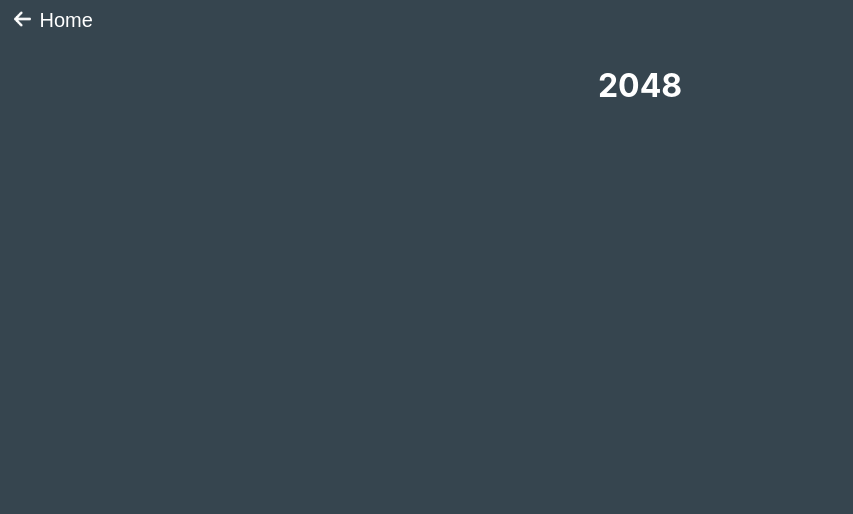
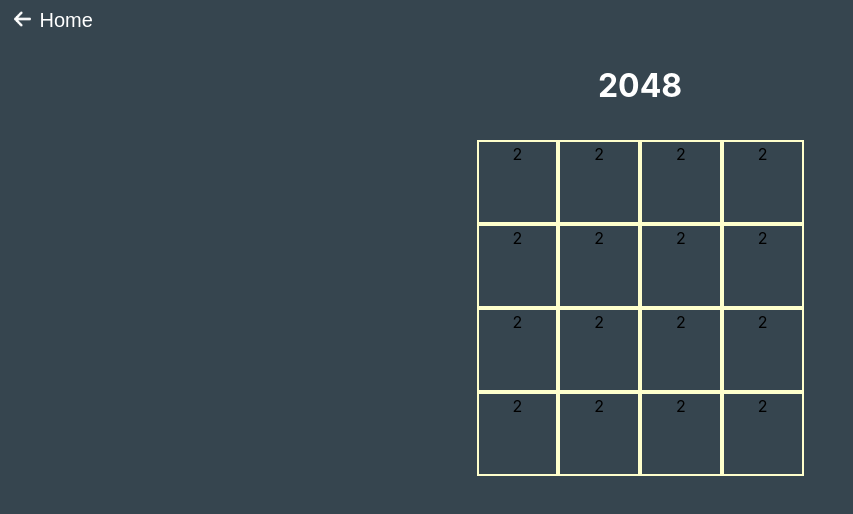
Before and after one commit to AmruthjithSunil/game-library, a React (Vite) app: page /2048 in a window 1280 px wide. Shown: the top 514 px of the page, without its empty margins (0-853 px from the left). Built offline with nearby package versions, Linux system fonts and the light colour scheme.

Commit message:
testisg build issue

```diff
--- /dev/null
+++ b/src/pages/2048/Box.tsx
@@ -0,0 +1,11 @@
+import styled from "styled-components";
+
+const Frame = styled.div`
+  width: 109px;
+  height: 80px;
+  border: solid 2px #ffffcc;
+`;
+
+export default function Box({ content }: { content: number }) {
+  return <Frame>{content !== 0 && content}</Frame>;
+}
--- a/src/pages/2048/PlayGround.tsx
+++ b/src/pages/2048/PlayGround.tsx
@@ -1,6 +1,7 @@
 import { useState } from "react";
 import styled from "styled-components";
 import { initBoxes } from "./util";
+import Box from "./Box";
 
 const Frame = styled.div`
   width: 327px;
@@ -14,7 +15,11 @@
   return (
     <Frame>
       {boxes.map((row) => (
-        <div key={row[0].id} style={{ display: "flex" }}></div>
+        <div key={row[0].id} style={{ display: "flex" }}>
+          {row.map((box) => (
+            <Box key={box.id} content={box.content} />
+          ))}
+        </div>
       ))}
     </Frame>
   );
--- a/src/pages/2048/util.ts
+++ b/src/pages/2048/util.ts
@@ -7,7 +7,7 @@
 for (let i = 0; i < 4; i++) {
   const row: Box[] = [];
   for (let j = 0; j < 4; j++) {
-    row.push({ id: i * 4 + j, content: 0 });
+    row.push({ id: i * 4 + j, content: 2 });
   }
   initBoxes.push(row);
 }
```
